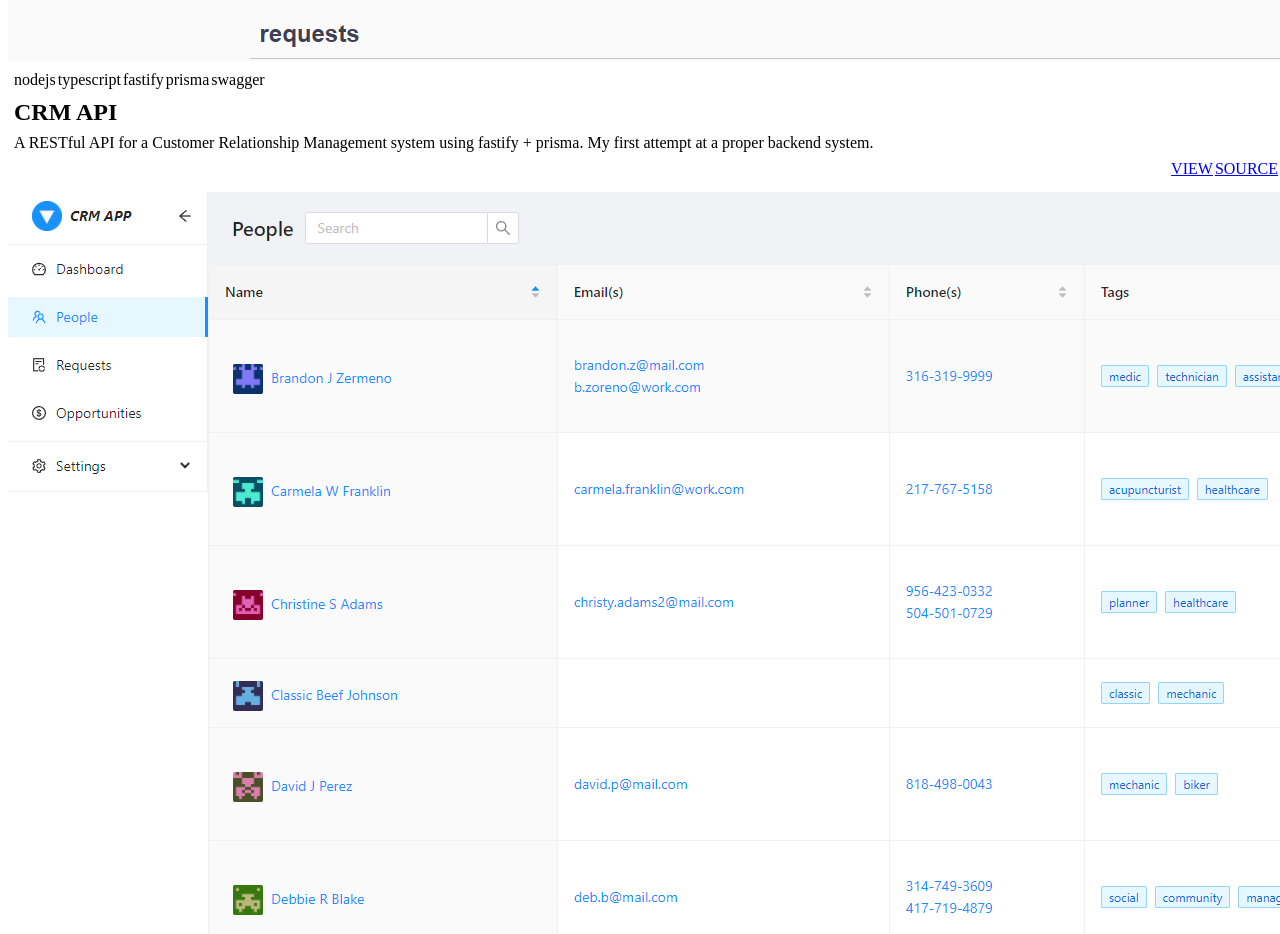
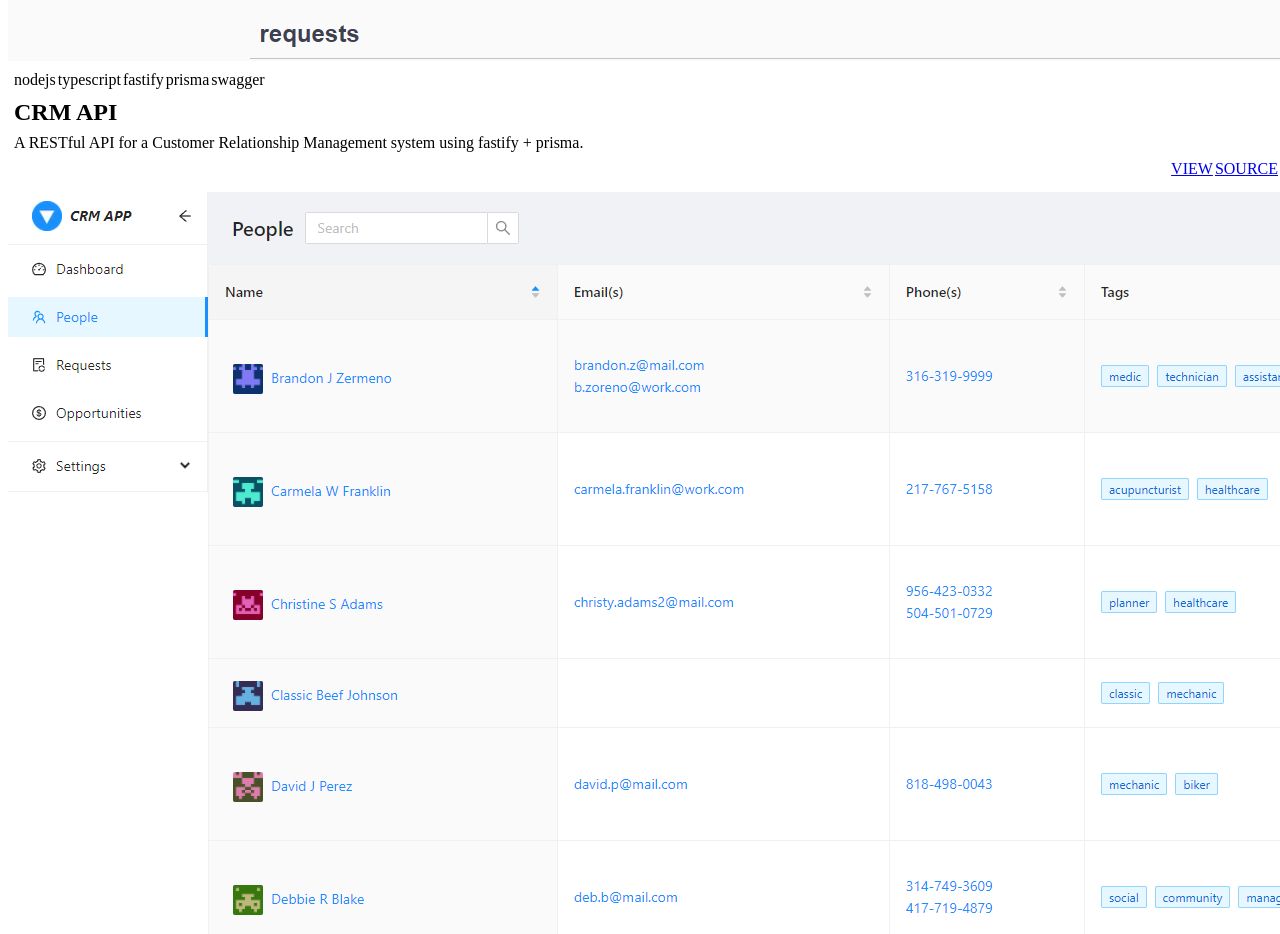
Before and after one commit to simonsankar/simonsankar.github.io, a Gatsby site: page /projects in a window 1280 px wide. Shown: the part 3580-4514 px from the top of the page. Built offline with nearby package versions, Linux system fonts and the light colour scheme; Gatsby itself is replaced by a stand-in of ours; a web font is replaced by a local one.

Commit message:
Updated crm description

```diff
--- a/src/pages/projects/index.md
+++ b/src/pages/projects/index.md
@@ -26,8 +26,9 @@ items:
       - netlifycms
       - chakraui
   - title: CRM API
-    description: A RESTful API for a Customer Relationship Management system using
-      fastify + prisma. My first attempt at a proper backend system.
+    description:
+      A RESTful API for a Customer Relationship Management system using
+      fastify + prisma.
     image: /img/crm-api.png
     link: https://crm-api-fastify.herokuapp.com/docs/static/index.html
     source: https://github.com/simonsankar/crm-api
```
